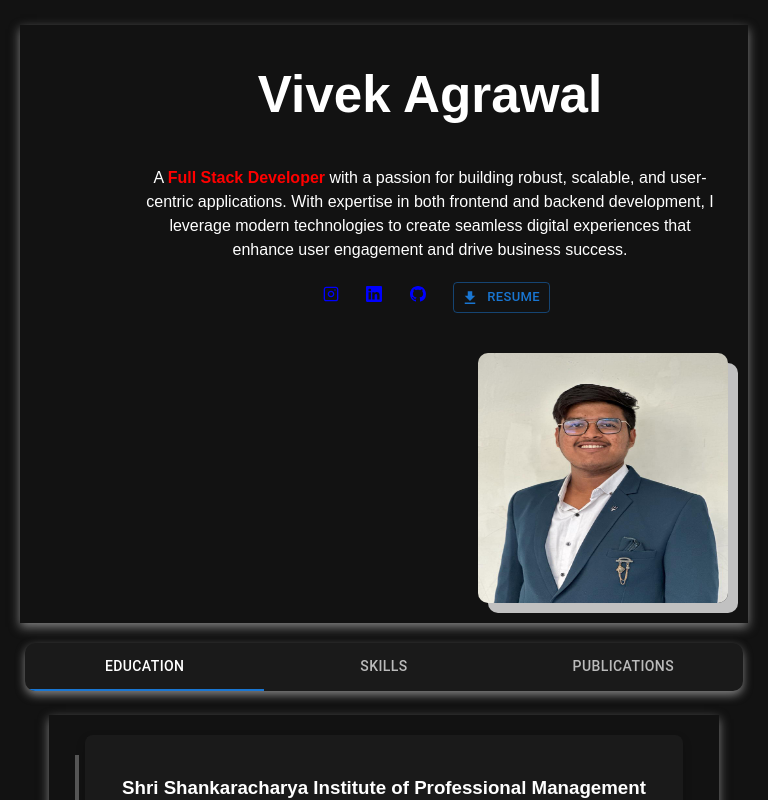
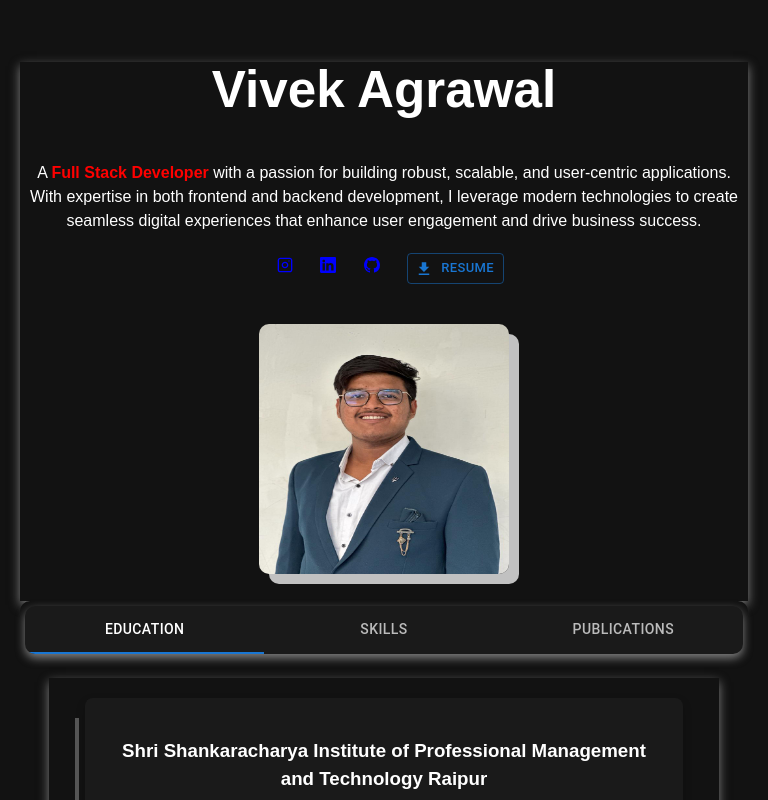
Before and after one commit to vivekagrawal07/Portfolio, a React (Vite) app: page / in a window 768 px wide. Shown: the top 800 px of the page. Built offline with nearby package versions, Linux system fonts and the light colour scheme.

Commit message:
Update App.css

```diff
--- a/src/App.css
+++ b/src/App.css
@@ -11,12 +11,18 @@
   padding: 20px;
   margin: 0 auto;
 }
-.img-1 {
+.me{
+  margin-top: 5px;
+  box-shadow: 0px 4px 10px rgba(240, 239, 239, 0.5);
+  text-align: center;}
+
+.img-1{
+  /* margin:20px; */
+  height: 250px;
+  border-radius:10px;
   width: 250px;
-  height:250px;
-  align-items: center;
- }
-
+  box-shadow: 10px 10px hsla(0, 0%, 100%, 0.742);
+}
 .tabs-container {
   background-color: #121212;
   border-radius: 10px;
@@ -225,12 +231,7 @@
 }
 
 
-@media (min-width: 768px) {
-  .home-container {
-    width:1500px;
-  }
-
-
+@media (min-width:1010px){
   .me{
     margin-top: 5px;
     box-shadow: 0px 4px 10px rgba(240, 239, 239, 0.5);
@@ -255,6 +256,14 @@
     width: 250px;
     box-shadow: 10px 10px hsla(0, 0%, 100%, 0.742);
   }
+}
+@media (min-width: 768px) {
+  .home-container {
+    width:1500px;
+  }
+
+
+
   .me a{
     padding:5px;
     color:blue;
@@ -275,10 +284,10 @@
 }
 
 @media (max-width: 768px) {
-   .home-container a{
+  .home-container a{
     margin-left:13px;
   }
- .skill-name h3{
+  .skill-name h3{
     font-size:10px;
   }
   .skill-card {
@@ -304,7 +313,14 @@
   height: auto;
   margin: 0 20px;
 }
-
+.img-1{
+  margin:20px;
+  /* margin-left: auto; */
+  height: 250px;
+  border-radius:10px;
+  width: 250px;
+  box-shadow: 10px 10px hsla(0, 0%, 100%, 0.742);
+}
 .hero-container {
   flex-direction: column;
   justify-content: center;
@@ -313,11 +329,12 @@
   .hero-container {
     padding: 20px;
   }
-    .nav-links {
-    gap: 10px;
-    padding-left:5px;
+}
+@media (max-width:1000px) {
+  .img-1{
+    /* display: flex; */
+    /* align-items: center; */
+    justify-content: center;
   }
-  .nav-links li {
-    padding-left:10px;
-  }
+
 }
```
